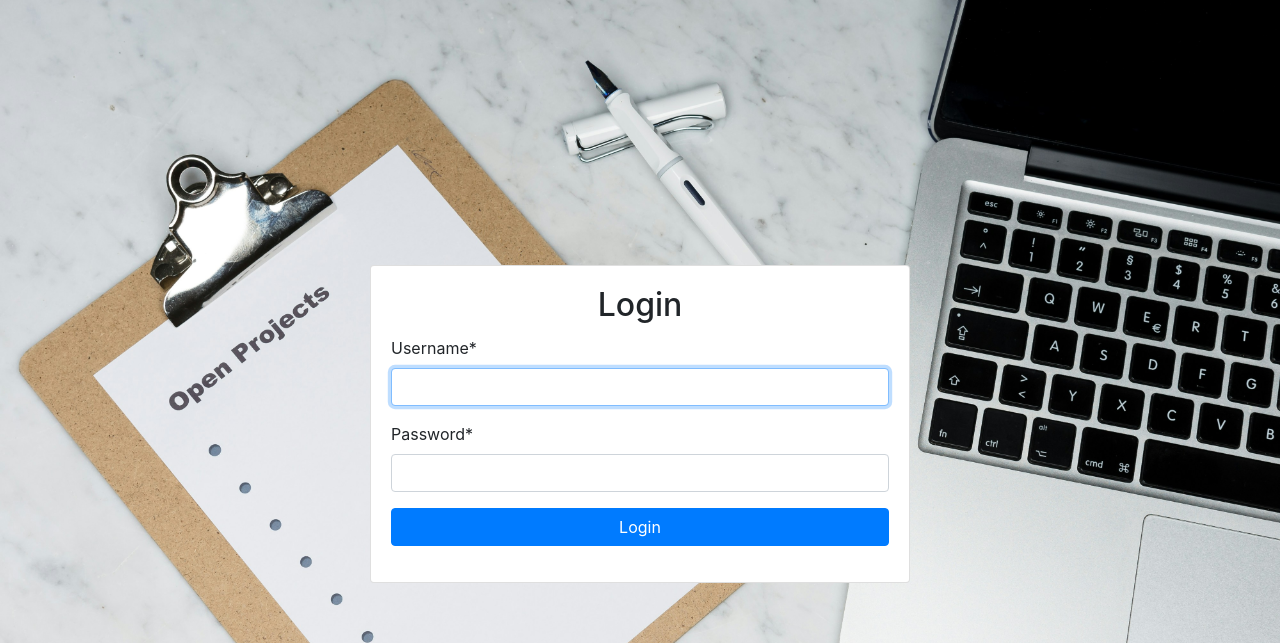
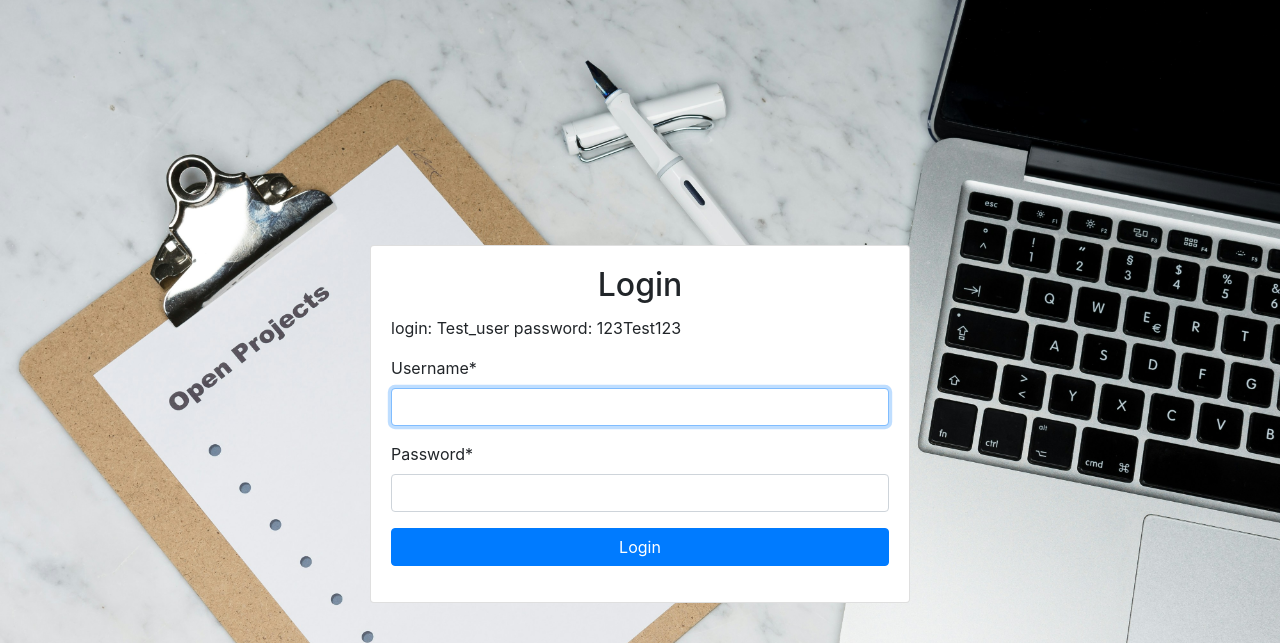
Before and after one commit to PythonZem/team-task-manager, a Django app: page /accounts/login/ in a window 1280 px wide. Shown: the top 643 px of the page. Run offline with Django 5.2, Linux system fonts and the light colour scheme; some libraries are stand-ins or nearby versions.

Commit message:
Update login.html

```diff
--- a/templates/registration/login.html
+++ b/templates/registration/login.html
@@ -31,6 +31,9 @@
       <div class="card">
         <div class="card-body">
           <h2 class="card-title text-center">Login</h2>
+            <p>login: Test_user
+                password: 123Test123
+            </p>
           {% if form.errors %}
             <div class="alert alert-danger" role="alert">
               Your username and password didn't match. Please try again.
```
